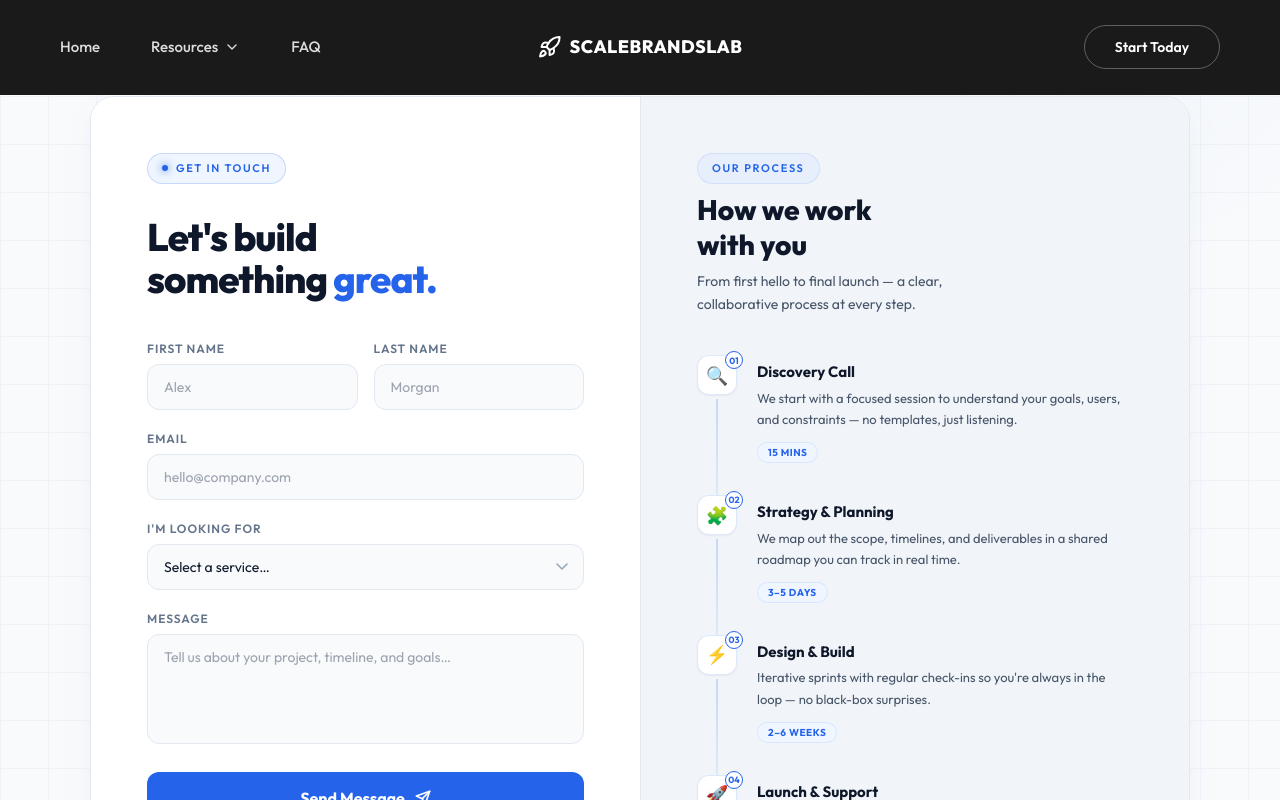
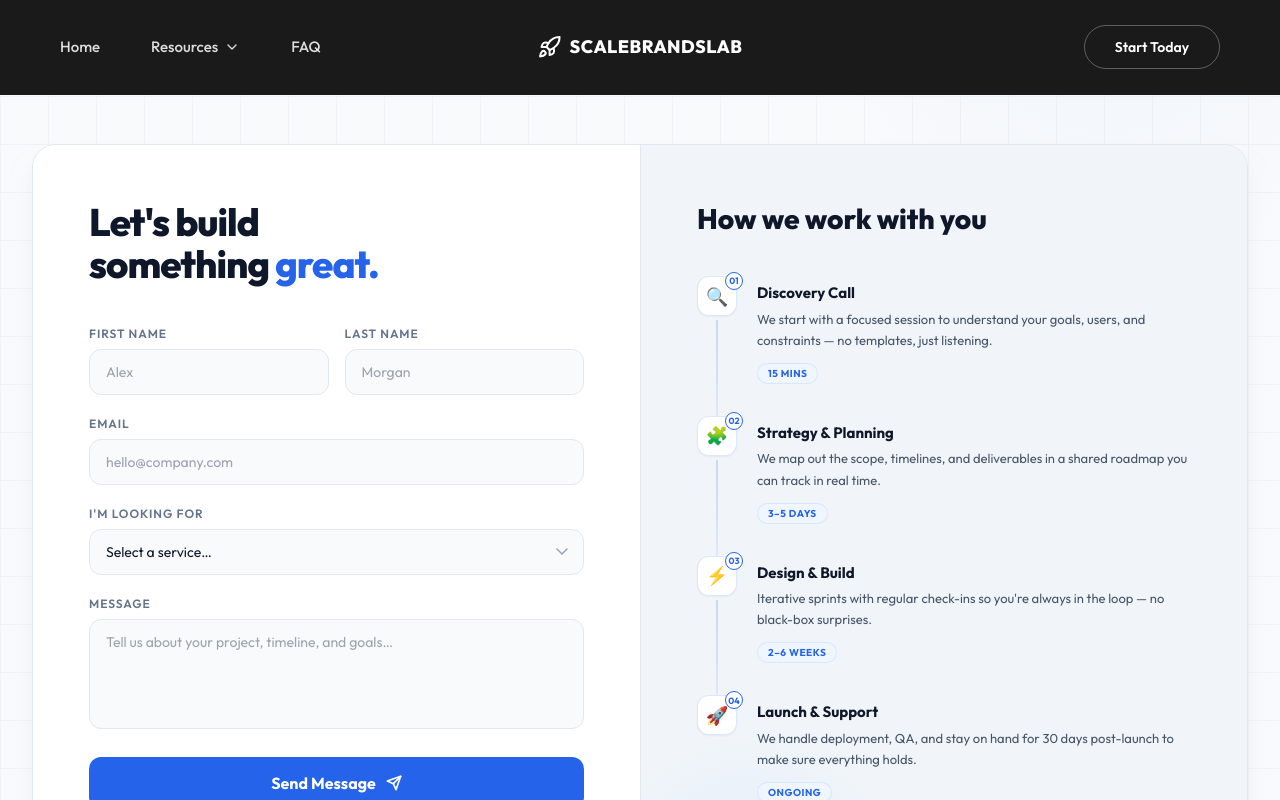
Before and after one commit to utkarsh-umang/Scale_Brands_Lab, a React (Vite) app: page /contact in a window 1280 px wide. Shown: the top 800 px of the page. Built offline with nearby package versions, Linux system fonts and the light colour scheme.

Commit message:
feat: contact and audit report forms

```diff
--- a/src/components/Contact.tsx
+++ b/src/components/Contact.tsx
@@ -61,17 +61,10 @@ export default function ContactPage() {
           }}
         />
 
-        <div className="max-w-[1100px] mx-auto relative z-10 bg-white border border-slate-200 rounded-[24px] overflow-hidden grid md:grid-cols-2 shadow-xl shadow-slate-200/50">
+        <div className="max-w-[1280px] w-full mx-auto mt-8 md:mt-12 relative z-10 bg-white border border-slate-200 rounded-[24px] overflow-hidden grid md:grid-cols-2 shadow-xl shadow-slate-200/50">
 
           {/* LEFT: Contact Form */}
           <div className="bg-white p-8 md:p-14 flex flex-col gap-8">
-            <div>
-              <span className="inline-flex items-center gap-2 text-[11px] font-semibold tracking-[0.15em] uppercase text-[#2563eb] px-3.5 py-1.5 border border-[#2563eb]/20 rounded-full bg-blue-50">
-                <span className="w-1.5 h-1.5 bg-[#2563eb] rounded-full shadow-[0_0_8px_#2563eb]" />
-                Get In Touch
-              </span>
-            </div>
-
             <div>
               <h1 className="text-[clamp(2rem,3vw,2.6rem)] font-extrabold leading-[1.1] tracking-tight text-slate-900 mb-2">
                 Let's build<br />something <span className="text-[#2563eb]">great.</span>
@@ -180,15 +173,9 @@ export default function ContactPage() {
             />
 
             <div className="relative z-10 flex flex-col gap-2">
-              <span className="inline-flex items-center gap-2 text-[11px] font-semibold tracking-[0.15em] uppercase text-[#2563eb] px-3.5 py-1.5 border border-[#2563eb]/10 rounded-full w-fit bg-blue-100/50">
-                Our Process
-              </span>
               <h2 className="text-[clamp(1.5rem,2.2vw,1.9rem)] font-extrabold text-slate-900 leading-tight">
-                How we work<br />with you
+                How we work with you
               </h2>
-              <p className="text-sm text-slate-600 leading-relaxed max-w-[320px]">
-                From first hello to final launch — a clear, collaborative process at every step.
-              </p>
             </div>
 
             <div className="relative z-10 flex flex-col gap-0">
--- a/src/components/PodcastLeadMagnet.tsx
+++ b/src/components/PodcastLeadMagnet.tsx
@@ -4,7 +4,6 @@ import { sendSlackNotification } from "../utils/slack";
 const deliverables = [
     { icon: "🎣", tag: "PAGE 2", title: "Viral Hook Ideas", desc: "3 scroll-stopping hooks crafted to get more clicks on your podcast clips", color: "#3B5BDB", accent: "#2563eb" },
     { icon: "🤝", tag: "PAGE 3", title: "Podcast Collab List", desc: "Curated list of podcasts in your niche + a plug-and-play outreach template", color: "#1971C2", accent: "#3b82f6" },
-    { icon: "🔥", tag: "PAGE 4", title: "Hot Topics Research", desc: "Trending topic ideas blowing up right now, with channels that proved them", color: "#1864AB", accent: "#60a5fa" },
     { icon: "🖼️", tag: "PAGE 5", title: "Thumbnail Designs", desc: "Custom sample thumbnails designed specifically for your podcast channel", color: "#2F9E44", accent: "#22c55e" },
     { icon: "🎬", tag: "PAGE 6", title: "Complimentary Video", desc: "A personalized video walkthrough explaining your full audit strategy", color: "#5C3BC0", accent: "#8b5cf6" },
 ];
@@ -151,19 +150,10 @@ export default function PodcastLeadMagnet() {
                 }}
             />
 
-            <div className="grid md:grid-cols-2 max-w-[1100px] w-full bg-white rounded-[24px] border border-slate-200 z-10 overflow-hidden shadow-xl shadow-slate-200/50 relative">
+            <div className="grid md:grid-cols-2 max-w-[1280px] w-full mt-8 md:mt-12 bg-white rounded-[24px] border border-slate-200 z-10 overflow-hidden shadow-xl shadow-slate-200/50 relative">
 
                 {/* ——— LEFT PANEL ——— */}
                 <div className="p-8 md:p-12 border-b md:border-b-0 md:border-r border-slate-200 flex flex-col bg-white">
-
-                    {/* Badge */}
-                    <div className="inline-flex items-center gap-2 px-3.5 py-1.5 bg-blue-50 border border-[#2563eb]/20 rounded-full mb-8 self-start">
-                        <div className="w-1.5 h-1.5 rounded-full bg-[#2563eb] shadow-[0_0_6px_#2563eb]" />
-                        <span className="text-[#2563eb] text-[10px] tracking-[0.1em] font-semibold uppercase font-sans">
-                            ScaleBrandsLab • Free Audit
-                        </span>
-                    </div>
-
                     <div className="flex flex-col lg:flex-row gap-8 lg:gap-10">
                         {/* Left Column: Phones */}
                         <div className="flex flex-col items-center justify-center gap-8 border-b lg:border-b-0 lg:border-r border-slate-100 pb-8 lg:pb-0 lg:pr-8 mx-auto lg:mx-0 shrink-0">
```
